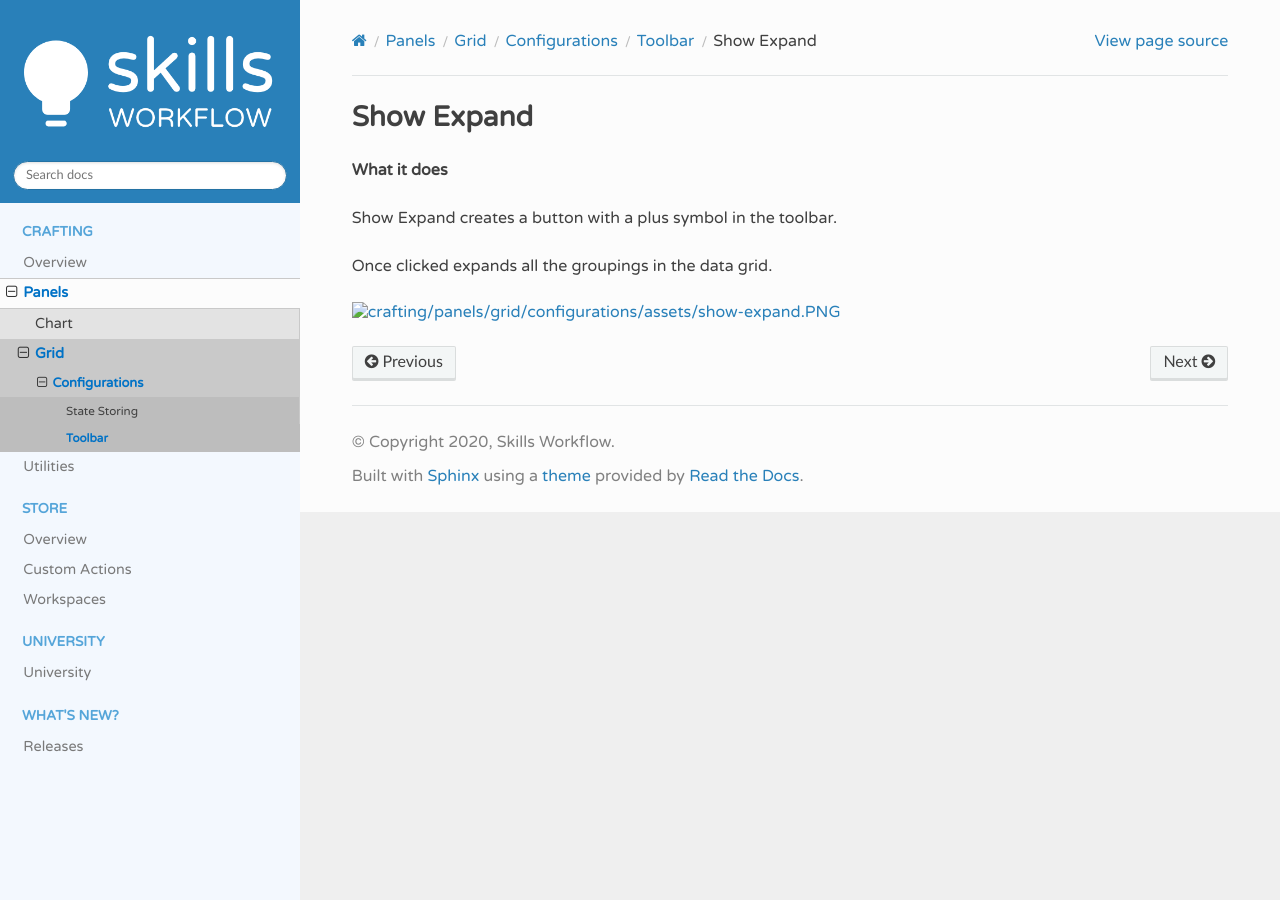
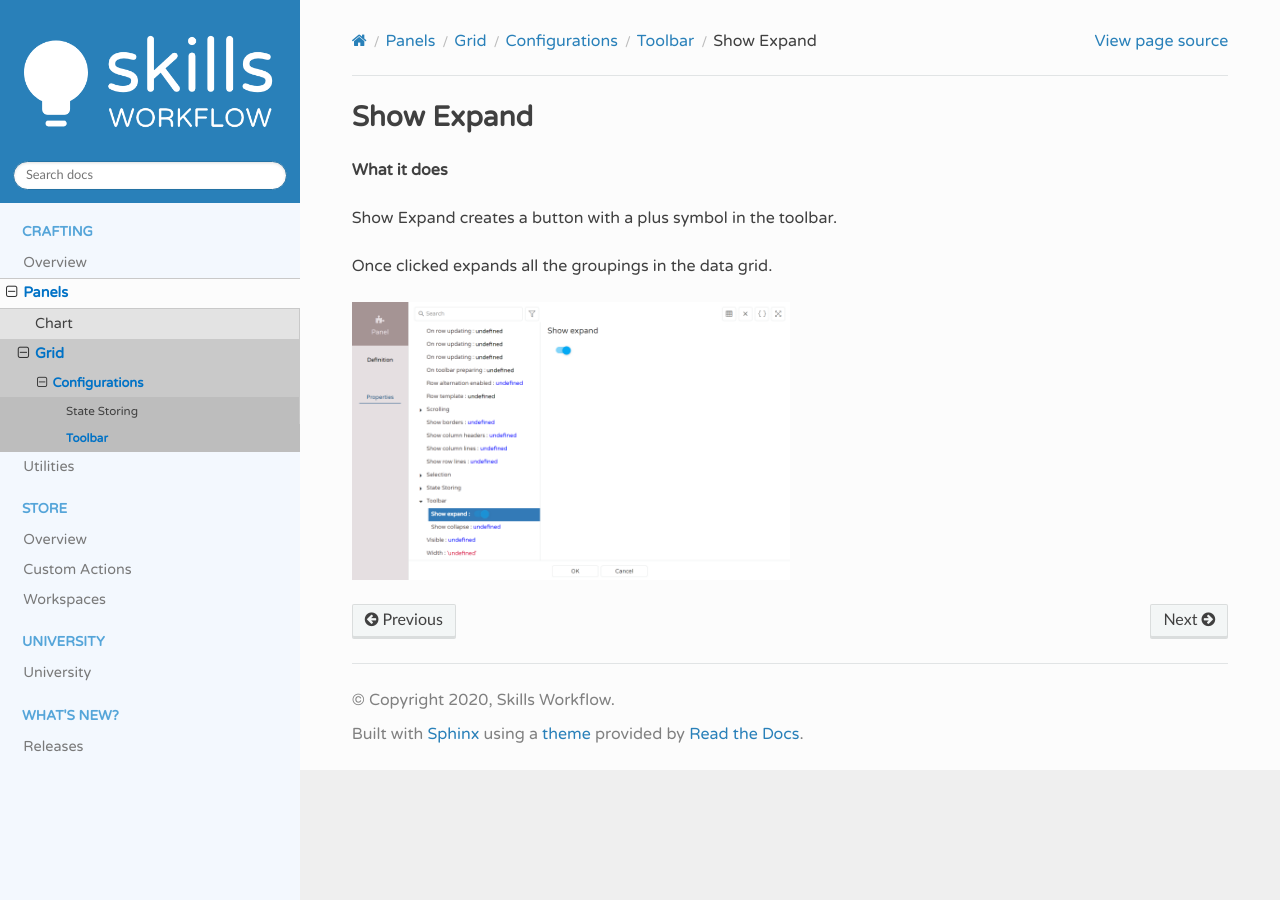
Before and after one commit to ndangeles/Documentation, a Sphinx documentation site: the page built from docs/crafting/panels/grid/configurations/toolbar/show-expand.rst, in a window 1280 px wide. Built offline with Sphinx 7.4.7 and the Read the Docs theme 2.0.0, drawn with Linux system fonts in a browser that asks for light colours.

Commit message:
Update show-expand.rst

```diff
--- a/docs/crafting/panels/grid/configurations/toolbar/show-expand.rst
+++ b/docs/crafting/panels/grid/configurations/toolbar/show-expand.rst
@@ -7,5 +7,5 @@ Show Expand creates a button with a plus symbol in the toolbar.
 
 Once clicked expands all the groupings in the data grid.
 
-.. image:: ../assets/show-expand.PNG
+.. image:: ../../assets/show-expand.PNG
    :width: 50%
```
